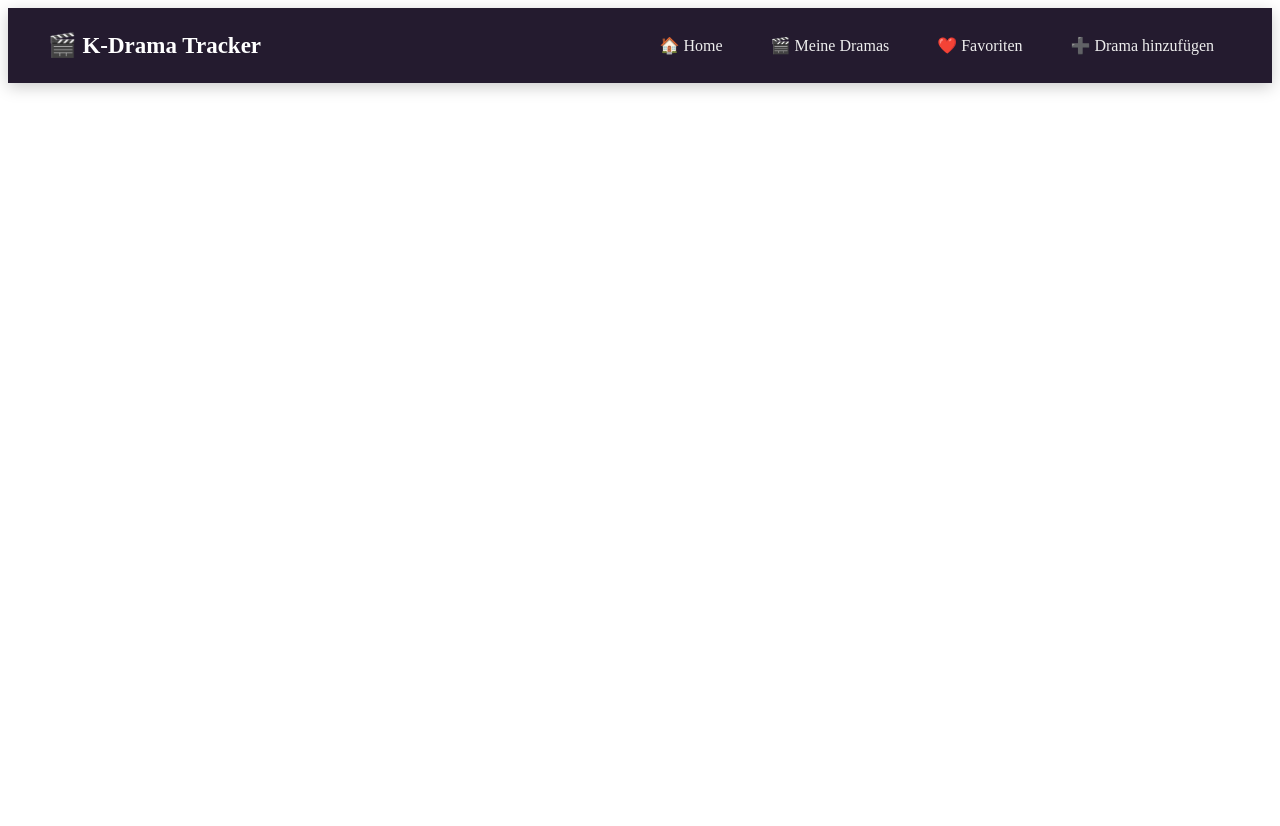
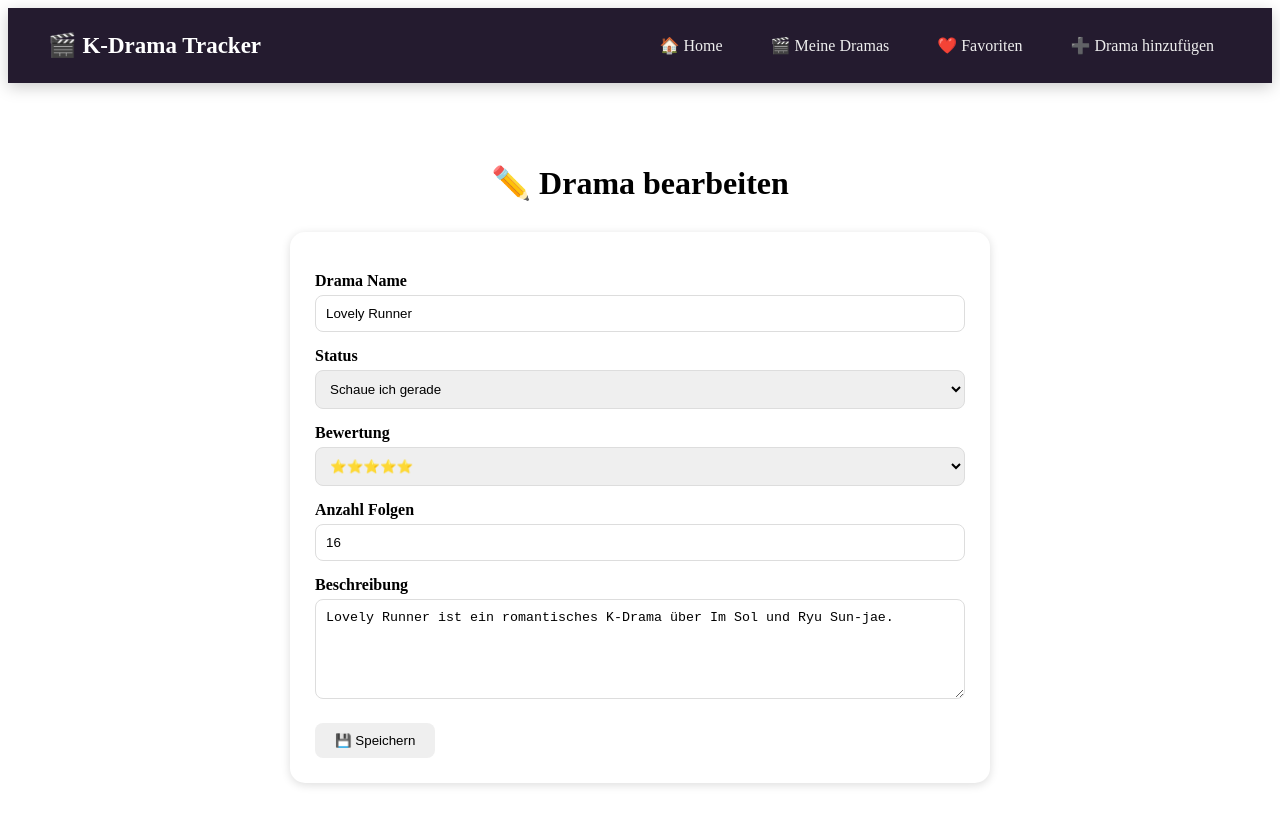
Before and after one commit to s0602095/WT26, an Angular app in the folder first/: page /edit-drama in a window 1280 px wide. Before the commit this address led to /. Shown: the top 826 px of the page. Before the commit the page ends 800 px from the top, so only its background shows below. Built offline with nearby package versions, Linux system fonts and the light colour scheme.

Commit message:
edit-drama seite erstellt

```diff
--- a/first/src/app/app.routes.ts
+++ b/first/src/app/app.routes.ts
@@ -4,6 +4,7 @@ import { Dramas } from './dramas/dramas';
 import { AddDrama } from './add-drama/add-drama';
 import { Favoriten } from './favoriten/favoriten';
 import { DramaDetail } from './drama-detail/drama-detail';
+import { EditDrama } from './edit-drama/edit-drama';
 
 export const routes: Routes = [
   {
@@ -25,5 +26,9 @@ export const routes: Routes = [
   {
     path: 'drama-detail',
     component: DramaDetail
+  },
+  {
+    path: 'edit-drama',
+    component: EditDrama
   }
 ];
--- /dev/null
+++ b/first/src/app/edit-drama/edit-drama.css
@@ -0,0 +1,46 @@
+.edit-container {
+  max-width: 700px;
+  margin: 40px auto;
+  padding: 20px;
+}
+
+h1 {
+  text-align: center;
+  margin-bottom: 30px;
+}
+
+.edit-card {
+  background: white;
+  padding: 25px;
+  border-radius: 15px;
+  box-shadow: 0 2px 10px #ddd;
+}
+
+label {
+  display: block;
+  margin-top: 15px;
+  margin-bottom: 5px;
+  font-weight: bold;
+}
+
+input,
+select,
+textarea {
+  width: 100%;
+  padding: 10px;
+  border: 1px solid #ddd;
+  border-radius: 8px;
+  box-sizing: border-box;
+}
+
+textarea {
+  height: 100px;
+}
+
+button {
+  margin-top: 20px;
+  padding: 10px 20px;
+  border: none;
+  border-radius: 8px;
+  cursor: pointer;
+}
--- /dev/null
+++ b/first/src/app/edit-drama/edit-drama.html
@@ -0,0 +1,36 @@
+<div class="edit-container">
+
+  <h1>✏️ Drama bearbeiten</h1>
+
+  <div class="edit-card">
+
+    <label>Drama Name</label>
+    <input type="text" value="Lovely Runner">
+
+    <label>Status</label>
+    <select>
+      <option>Schaue ich gerade</option>
+      <option>Geschaut</option>
+      <option>Noch nicht angefangen</option>
+    </select>
+
+    <label>Bewertung</label>
+    <select>
+      <option>⭐⭐⭐⭐⭐</option>
+      <option>⭐⭐⭐⭐</option>
+      <option>⭐⭐⭐</option>
+      <option>⭐⭐</option>
+      <option>⭐</option>
+    </select>
+
+    <label>Anzahl Folgen</label>
+    <input type="number" value="16">
+
+    <label>Beschreibung</label>
+    <textarea>Lovely Runner ist ein romantisches K-Drama über Im Sol und Ryu Sun-jae.</textarea>
+
+    <button>💾 Speichern</button>
+
+  </div>
+
+</div>
```
Also changed, not shown: first/src/app/edit-drama/edit-drama.ts (added, +9 -0 lines), 1 other file (tests, documents, lock files or other folders).
